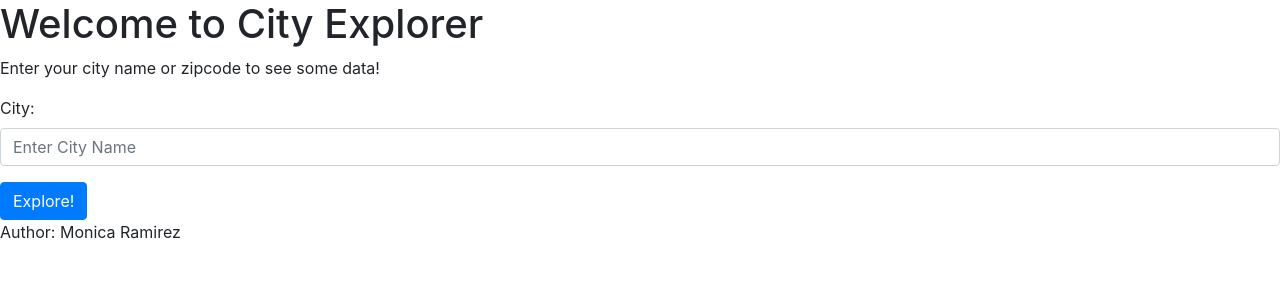
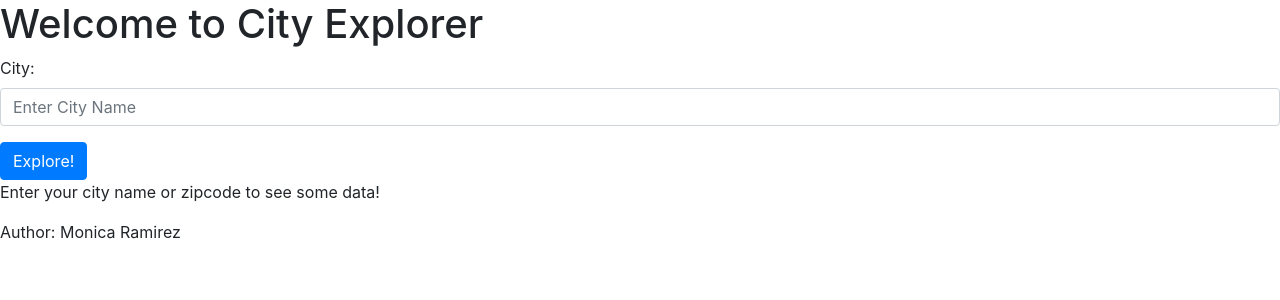
Before and after one commit to mramirez92/city-explorer, a React (Create React App) app: page / in a window 1280 px wide. Shown: the top 300 px of the page. Built offline with nearby package versions, Linux system fonts and the light colour scheme.

Commit message:
edited to render map and info

```diff
--- a/src/App.js
+++ b/src/App.js
@@ -12,33 +12,39 @@ class App extends React.Component{
     super(props);
     this.state={
       city:'',
-      cityData: [],
+      cityName: '',
       latitude:'',
       longitude:'',
+      cityMap: '',
       error: false,
       errorMessage: ''
 
     }
   }
+
   handleInput= (event)=>{
-      event.preventDefault();
-      this.setState= {
+      this.setState({
         city: event.target.value
-      }
+      })
   }
   getCityData = async(event)=>{
     event.preventDefault();
     try{
       let url =`https://us1.locationiq.com/v1/search?key=${process.env.REACT_APP_LOCATIONIQ_API_KEY}&q=${this.state.city}&format=json`
 
+
+
       let cityData= await axios.get(url);
       console.log(cityData.data);
       this.setState({
-        cityData: cityData.data[0],
+        cityName: cityData.data[0].display_name,
         longitude: cityData.data[0].lon,
         latitude: cityData.data[0].lat,
         error: false
-      })
+      },
+      () =>{
+        this.getMapData();
+    });
 
     }
     catch(error){
@@ -49,15 +55,32 @@ class App extends React.Component{
     }
 
   }
+
+  getMapData = async () => {
+    let mapUrl = `https://maps.locationiq.com/v3/staticmap?key=${process.env.REACT_APP_LOCATIONIQ_API_KEY}&center=${this.state.latitude},${this.state.longitude}&zoom=10`
+
+
+    this.setState({
+      cityMap: mapUrl,
+    })
+  }
   render(){
+    console.log(this.state.city);
     return(
       <div>
       <Header/>
-      <Main/>
       <FormCity
-      onsubmit={this.getCityData}
-      onInput={this.handleInput}
+      getCityData={this.getCityData}
+      handleInput={this.handleInput}
       />
+      <Main
+      lat={this.state.latitude}
+      lon={this.state.longitude}
+      city={this.state.cityName}
+      map= {this.state.cityMap}
+
+      />
+
       <Footer/>
       </div>
     );
```
